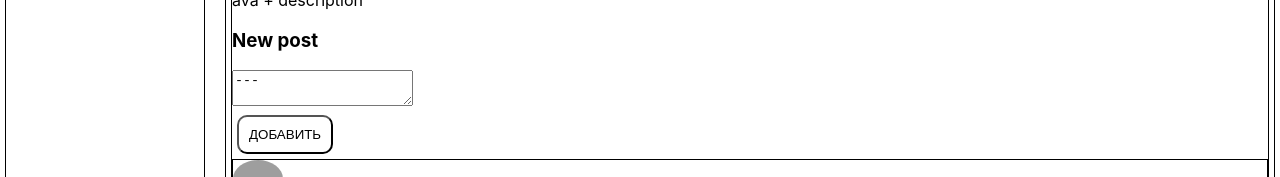
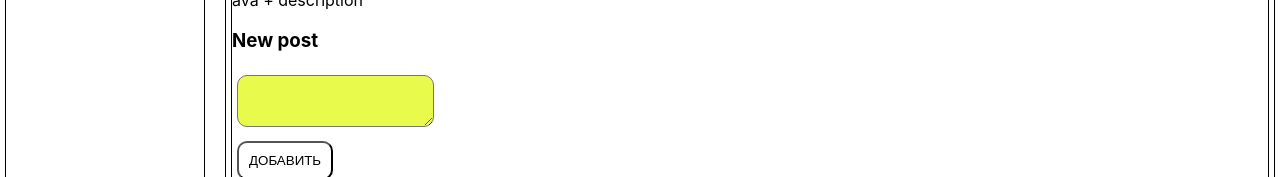
Before and after one commit to AntonVoronezh/Social-Network, a React (Create React App) app: page /profile in a window 1280 px wide. Shown: the part 396-573 px from the top of the page. Built offline with nearby package versions, Linux system fonts and the light colour scheme; grey boxes are pictures that could not be loaded.

Commit message:
refactoring Textarea

```diff
--- a/src/components/Profile/MyPosts/MyPosts.jsx
+++ b/src/components/Profile/MyPosts/MyPosts.jsx
@@ -2,6 +2,7 @@ import React from 'react';
 import classes from './MyPosts.module.css';
 import Post from './Post/Post';
 import Button from '../../UI/Button/Button';
+import Textarea from '../../UI/Textarea/Textarea';
 
 const MyPosts = props => {
 	const { addPostCallback, addNewMessageCallback, newMessageText, posts } = props;
@@ -22,7 +23,7 @@ const MyPosts = props => {
 			<h3>New post</h3>
 			<div>
 				<div>
-					<textarea onChange={textareaHandler} value={newMessageText} />
+					<Textarea textareaHandler={textareaHandler} value={newMessageText} placeholder={''}/>
 				</div>
 				<div>
 					<Button buttonHandler={buttonHandler} text={'Добавить'} />
--- a/src/components/UI/Textarea/Textarea.jsx
+++ b/src/components/UI/Textarea/Textarea.jsx
@@ -1,9 +1,14 @@
-import React from './node_modules/react';
+import React from 'react';
 import classes from './Textarea.module.css';
 
 const Textarea = props => {
 	return (
-		<textarea className={classes.item} onClick={props.buttonHandler}>
+		<textarea
+			className={classes.item}
+			onChange={props.textareaHandler}
+			value={props.newMessageText}
+			placeholder={props.placeholder}
+		>
 			{props.text}
 		</textarea>
 	);
--- a/src/components/UI/Textarea/Textarea.module.css
+++ b/src/components/UI/Textarea/Textarea.module.css
@@ -1,7 +1,6 @@
 .item {
-    background-color: #fff;
+    background-color: rgb(232, 250, 75);
     padding: 10px;
     margin: 5px;
     border-radius: 10px;
-    text-transform: uppercase;
 }
```
